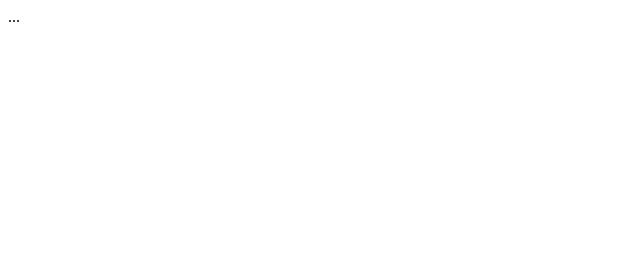
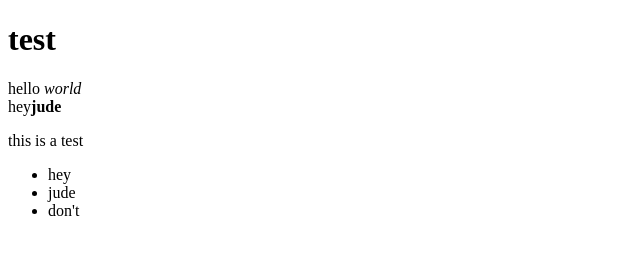
Before and after one commit to nadarjustin/nadarjustin.github.io, a plain HTML site: page dj4e.html in a window 1280 px wide. Shown: the whole page, without its empty margins (0-640 px from the left). Drawn offline with Linux system fonts and the light colour scheme.

Commit message:
Update dj4e.html

```diff
--- a/dj4e.html
+++ b/dj4e.html
@@ -5,6 +5,16 @@
   <meta charset="UTF-8">
 </head>
 <body>
-...
+<h1>test</h1>
+  <span>hello <em>world</em></span>
+  <div>hey<strong>jude</strong></div>
+  <p>this is a test</p>
+  <ul>
+    <li>hey</li>
+     <li>jude</li>
+     <li>don't</li>
+    <a href="Screenshot (7).png"></a>
+    <a href="Screenshot (8).png"></a>
+    <a href="Screenshot (9).png"></a>
 </body>
 </html>
```
